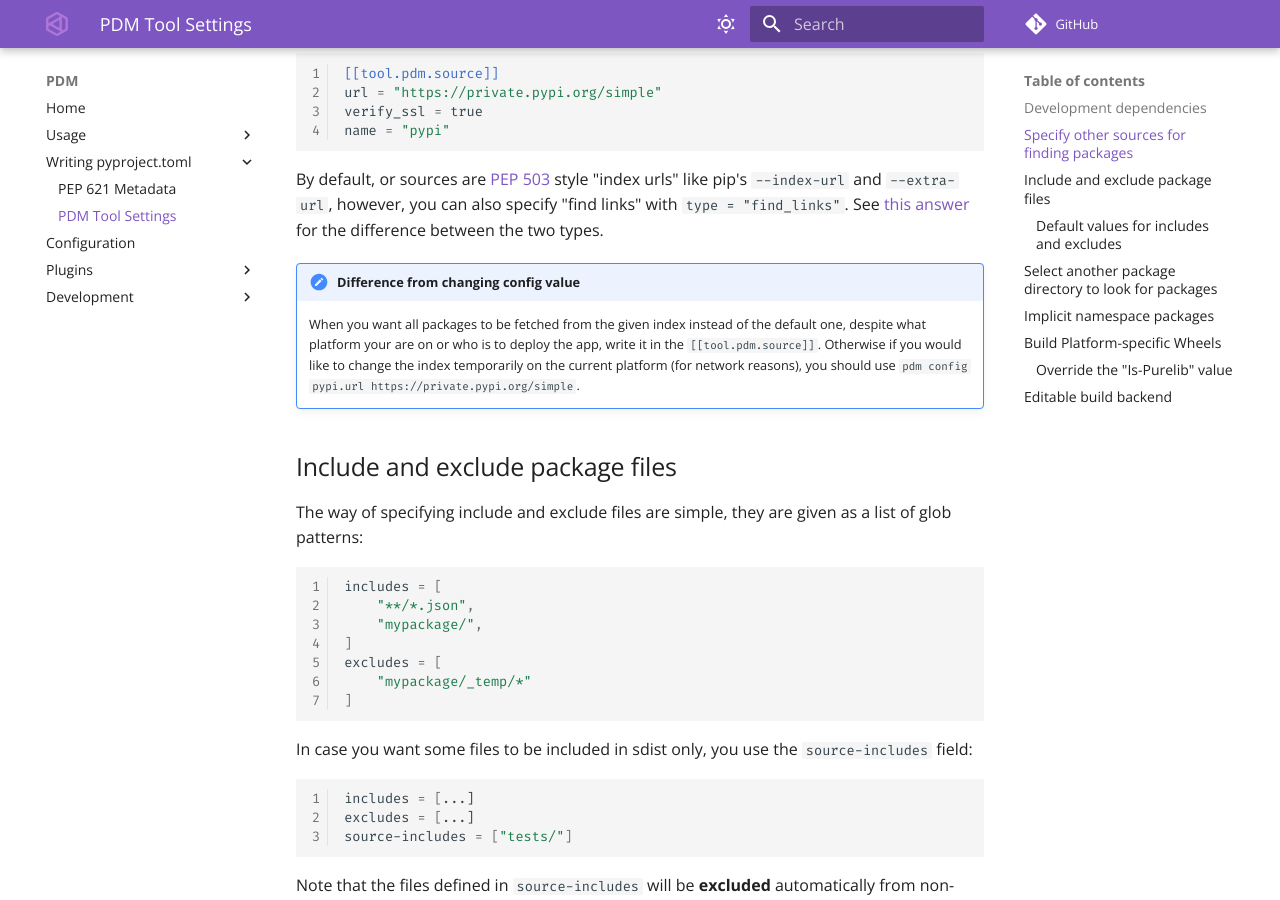
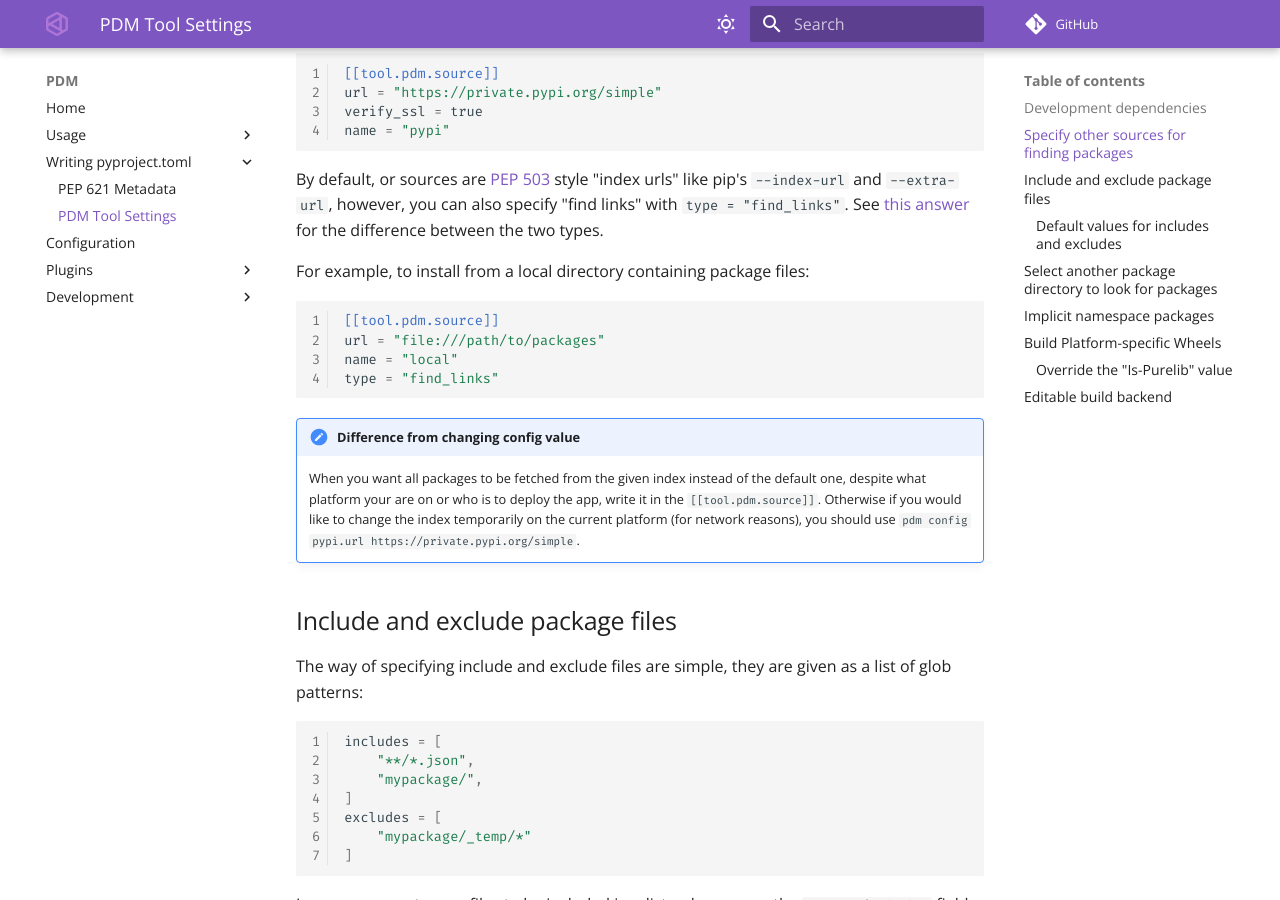
Before and after one commit to ChrisSanderser/pd-ms, an MkDocs documentation site: the page built from docs/docs/pyproject/tool-pdm.md, in a window 1280 px wide and 900 px high, scrolled down 1081 px. Built offline with MkDocs 1.6.1 and Material for MkDocs 9.7.7, drawn with Linux system fonts in a browser that asks for light colours; comment, search, counter and statistics services are not loaded; the version menu is left out.

Commit message:
doc: add example for `find_links`

````diff
--- a/docs/docs/pyproject/tool-pdm.md
+++ b/docs/docs/pyproject/tool-pdm.md
@@ -49,6 +49,15 @@ name = "pypi"
 
 By default, or sources are [PEP 503](https://www.python.org/dev/peps/pep-0503/) style "index urls" like pip's `--index-url` and `--extra-url`, however, you can also specify "find links" with
 `type = "find_links"`. See [this answer](https://stackoverflow.com/a/46651848) for the difference between the two types.
+
+For example, to install from a local directory containing package files:
+
+```toml
+[[tool.pdm.source]]
+url = "file:///path/to/packages"
+name = "local"
+type = "find_links"
+```
 
 !!! note "Difference from changing config value"
     When you want all packages to be fetched from the given index instead of the default one, despite what platform your are on or who is to deploy the app,
````
